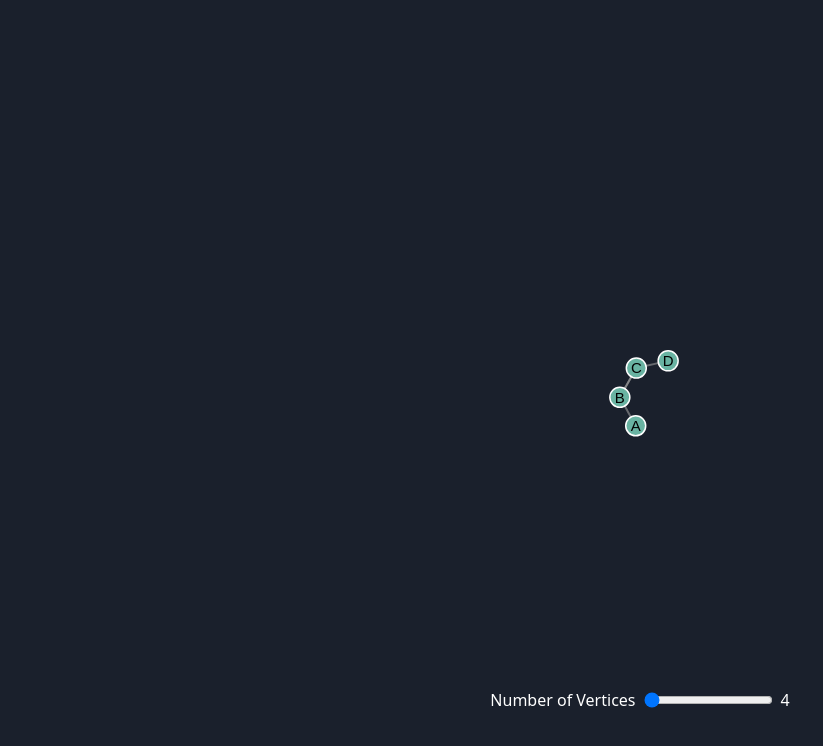
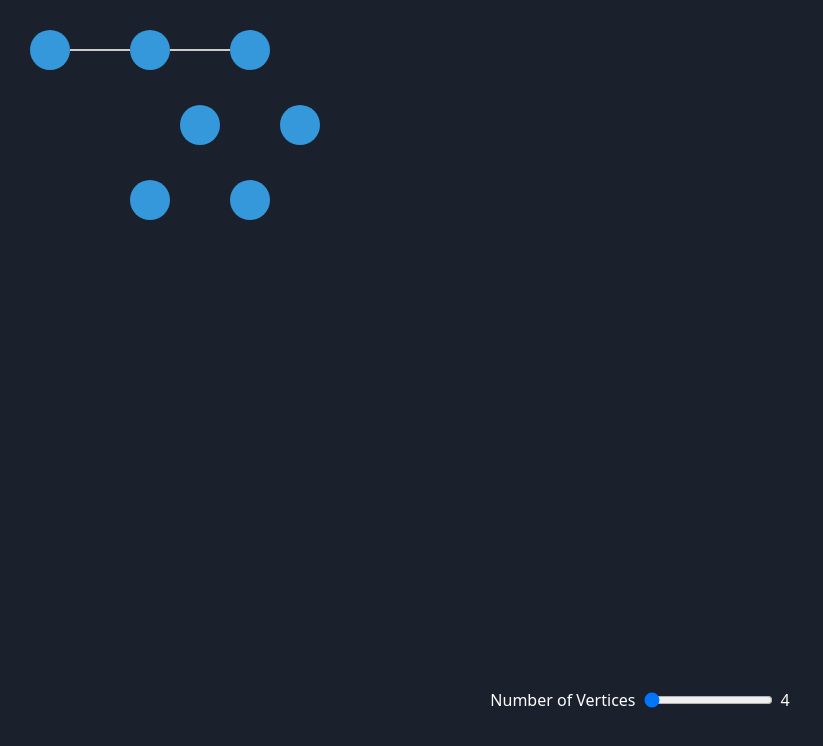
Before and after one commit to gyr1967/graph-algorithm-game, a Vue app in the folder game/frontend/: page / in a window 1280 px wide. Shown: the top 746 px of the page, without its empty margins (0-823 px from the left). Built offline with nearby package versions, Linux system fonts and the light colour scheme.

Commit message:
trying out SVG instead of D3

```diff
--- a/game/frontend/src/App.vue
+++ b/game/frontend/src/App.vue
@@ -1,5 +1,6 @@
 <script setup lang="ts">
-import Graph from "./components/Graph.vue";
+// import Graph from "./components/Graph.vue";
+import Node from "./components/Node.vue";
 import GraphSizeSelector from "./components/GraphSizeSelector.vue";
 import { ref } from "vue";
 
@@ -7,8 +8,9 @@ const graphSize = ref(4);
 </script>
 
 <template>
+    <Node />
     <div class="flex flex-col items-center justify-center h-screen">
-        <Graph :key="graphSize" :graph-size="graphSize" />
+        <!-- <Graph :key="graphSize" :graph-size="graphSize" /> -->
         <GraphSizeSelector v-model="graphSize" />
     </div>
 </template>
--- a/game/frontend/src/components/Graph.vue
+++ b/game/frontend/src/components/Graph.vue
@@ -20,17 +20,20 @@ onMounted(() => {
         const svg = d3
             .select(d3Container.value)
             .append("svg")
-            .attr("width", 600)
-            .attr("height", 600);
+            .attr("width", 700)
+            .attr("height", 700);
 
         const simulation = d3
             .forceSimulation(graphData.nodesData)
             .force(
                 "link",
-                d3.forceLink(graphData.edgesData).id((d: any) => d.id),
+                d3
+                    .forceLink(graphData.edgesData)
+                    .id((d: any) => d.id)
+                    .distance(100),
             )
             .force("charge", d3.forceManyBody())
-            .force("center", d3.forceCenter(300, 300));
+            .force("center", d3.forceCenter(350, 350));
 
         const link = svg
             .append("g")
@@ -39,7 +42,7 @@ onMounted(() => {
             .selectAll("line")
             .data(graphData.edgesData)
             .join("line")
-            .attr("stroke-width", 2);
+            .attr("stroke-width", 3);
 
         const node = svg
             .append("g")
@@ -48,7 +51,7 @@ onMounted(() => {
             .selectAll("circle")
             .data(graphData.nodesData)
             .join("circle")
-            .attr("r", 10)
+            .attr("r", 15)
             .attr("fill", "#69b3a2");
 
         const labels = svg
--- /dev/null
+++ b/game/frontend/src/components/Node.vue
@@ -0,0 +1,69 @@
+<script setup lang="ts">
+const scalingFactor = 1;
+</script>
+<template>
+    <svg
+        class="graph-svg"
+        :width="350 * scalingFactor"
+        :height="300 * scalingFactor"
+    >
+        <circle
+            :cx="50 * scalingFactor"
+            :cy="50 * scalingFactor"
+            :r="20 * scalingFactor"
+            fill="#3498db"
+        />
+        <circle
+            :cx="150 * scalingFactor"
+            :cy="50 * scalingFactor"
+            :r="20 * scalingFactor"
+            fill="#3498db"
+        />
+        <circle
+            :cx="250 * scalingFactor"
+            :cy="50 * scalingFactor"
+            :r="20 * scalingFactor"
+            fill="#3498db"
+        />
+        <circle
+            :cx="200 * scalingFactor"
+            :cy="125 * scalingFactor"
+            :r="20 * scalingFactor"
+            fill="#3498db"
+        />
+        <circle
+            :cx="300 * scalingFactor"
+            :cy="125 * scalingFactor"
+            :r="20 * scalingFactor"
+            fill="#3498db"
+        />
+        <circle
+            :cx="250 * scalingFactor"
+            :cy="200 * scalingFactor"
+            :r="20 * scalingFactor"
+            fill="#3498db"
+        />
+        <circle
+            :cx="150 * scalingFactor"
+            :cy="200 * scalingFactor"
+            :r="20 * scalingFactor"
+            fill="#3498db"
+        />
+        <line
+            :x1="70 * scalingFactor"
+            :y1="50 * scalingFactor"
+            :x2="130 * scalingFactor"
+            :y2="50 * scalingFactor"
+            stroke="#ccc"
+            stroke-width="2"
+        />
+        <line
+            :x1="170 * scalingFactor"
+            :y1="50 * scalingFactor"
+            :x2="230 * scalingFactor"
+            :y2="50 * scalingFactor"
+            stroke="#ccc"
+            stroke-width="2"
+        />
+    </svg>
+</template>
```
